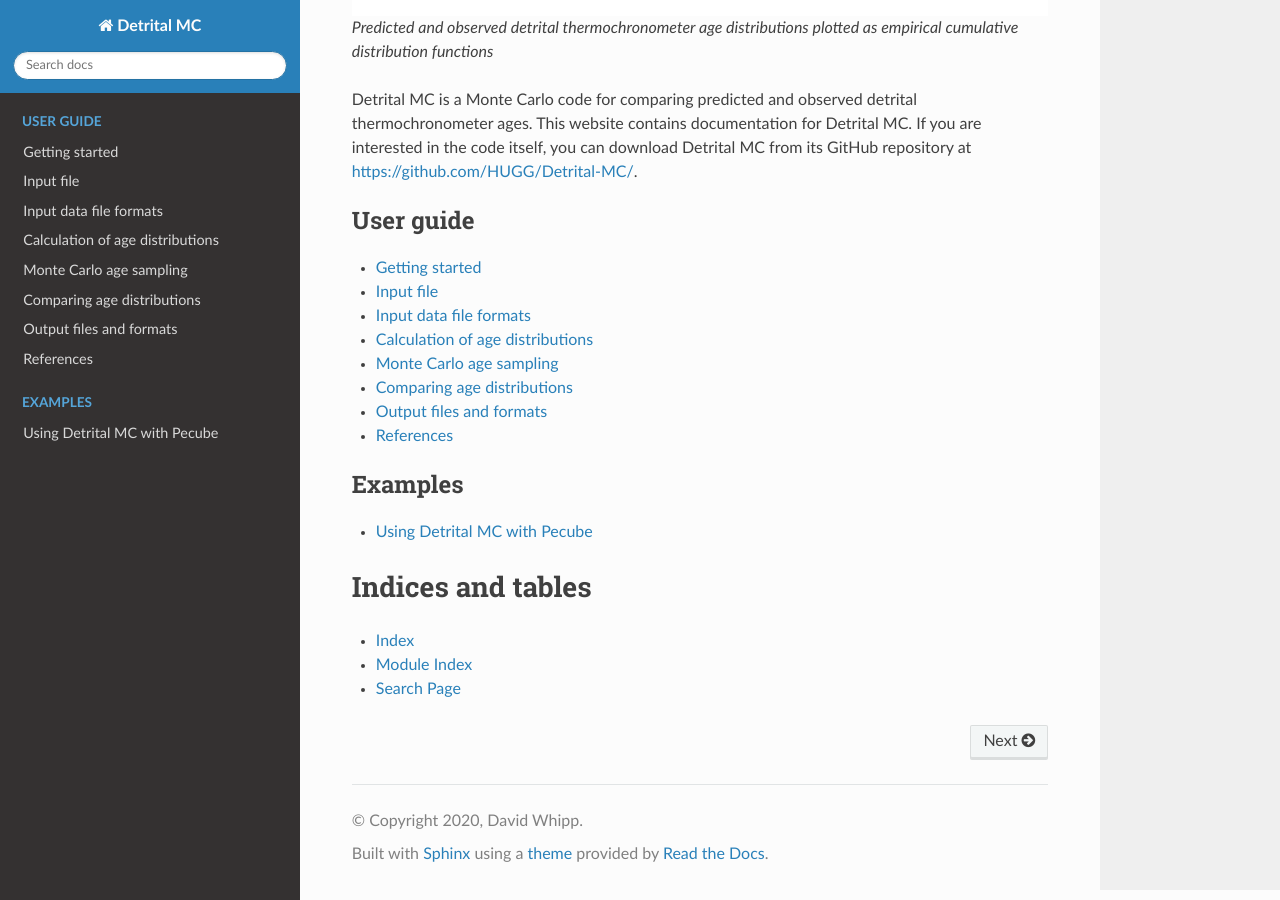
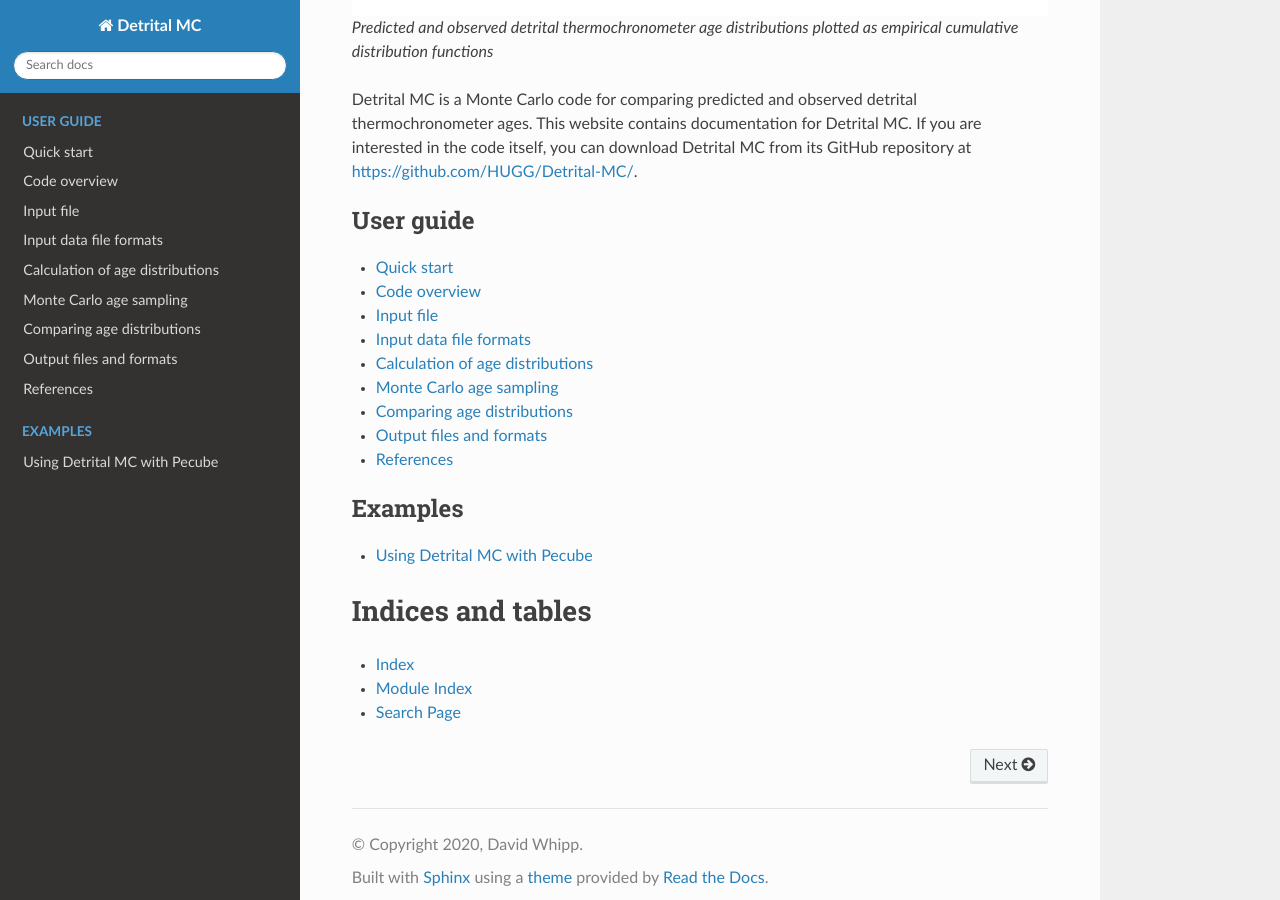
Before and after one commit to HUGG/Detrital-MC, a Sphinx documentation site: the page built from docs/source/index.rst, in a window 1280 px wide and 900 px high, scrolled down 579 px. Built offline with Sphinx 7.4.7 and the Read the Docs theme 2.0.0, drawn with Linux system fonts in a browser that asks for light colours.

Commit message:
Added general code overview; minor editing

```diff
--- a/docs/source/index.rst
+++ b/docs/source/index.rst
@@ -20,7 +20,8 @@
    :maxdepth: 2
    :caption: User guide
 
-   manual/getting-started
+   manual/quick-start
+   manual/overview
    manual/input-file
    manual/input-data
    manual/age-dists
--- /dev/null
+++ b/docs/source/manual/overview.rst
@@ -0,0 +1,6 @@
+Code overview
+=============
+
+This is a general overview of Detrital MC. Please check the rest of the documentation for more detailed explanations of how the software operates.
+
+*Code overview coming soon...*
--- a/docs/source/manual/getting-started.rst
+++ b/docs/source/manual/quick-start.rst
@@ -1,5 +1,5 @@
-Getting started
-===============
+Quick start
+===========
 
 This is a quick introduction to how to use Detrital MC. Please check the rest of the documentation for more detailed explanations of how the software operates.
 
```
